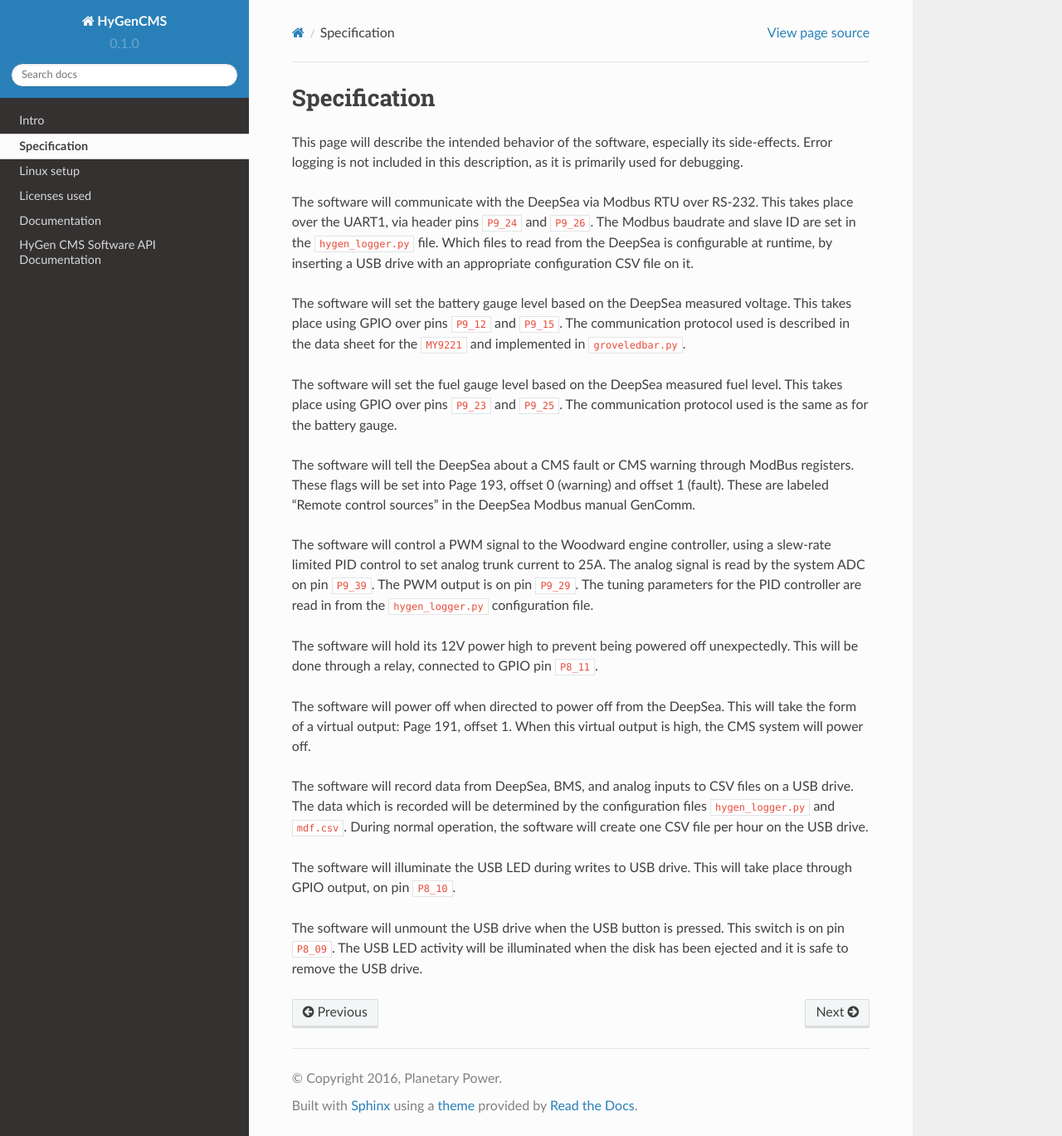
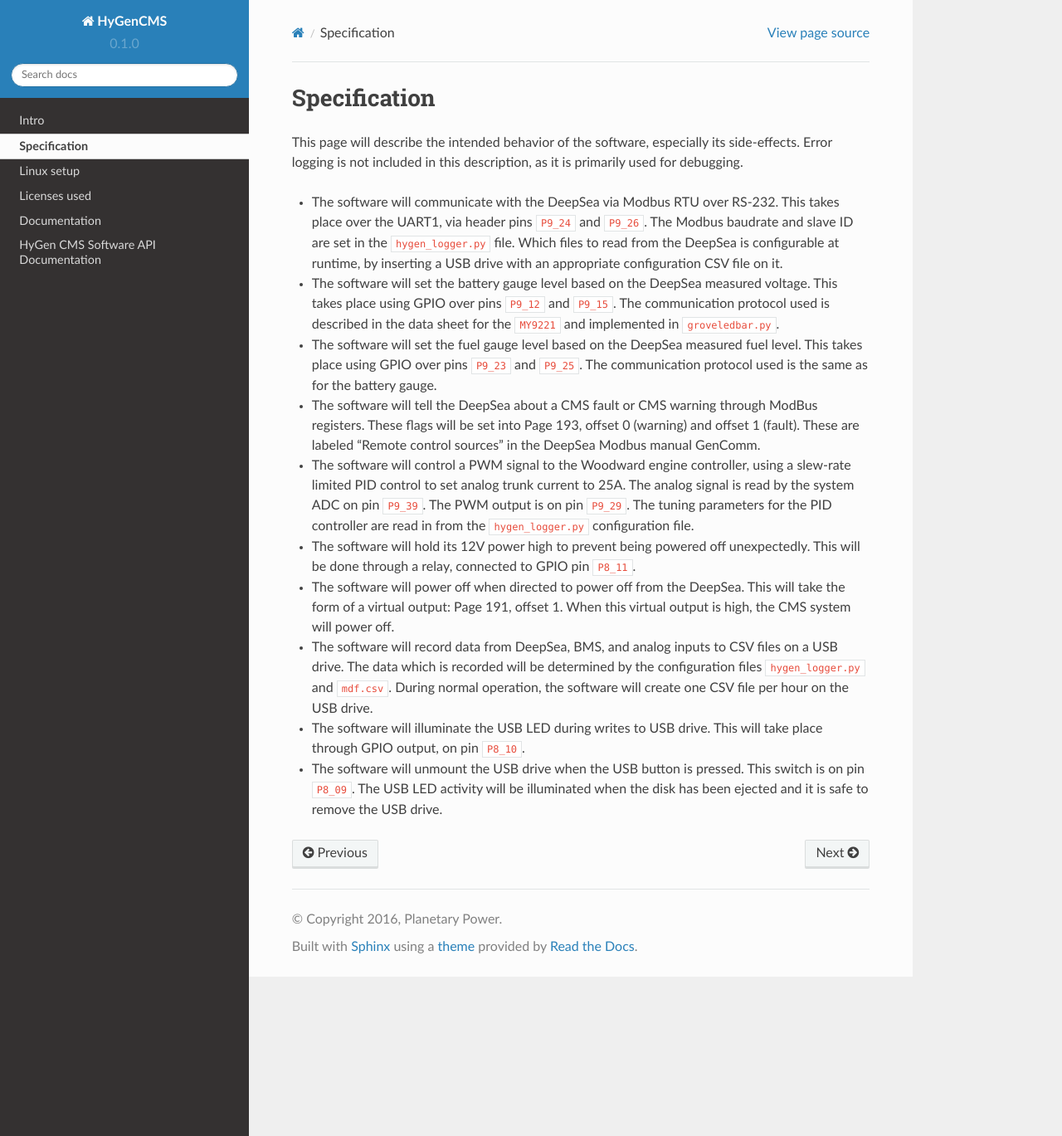
Before and after one commit to BillMarty/HyGenCMS, a Sphinx documentation site: the page built from docs/source/specification.txt, in a window 1280 px wide and 1369 px high. Shown: the whole window at 83% size. Built offline with Sphinx 7.4.7 and the Read the Docs theme 2.0.0, drawn with Linux system fonts in a browser that asks for light colours.

```diff
--- a/docs/source/specification.txt
+++ b/docs/source/specification.txt
@@ -8,53 +8,54 @@ This page will describe the intended behavior of the software,
 especially its side-effects. Error logging is not included in this
 description, as it is primarily used for debugging.
 
-The software will communicate with the DeepSea via Modbus RTU over
+* The software will communicate with the DeepSea via Modbus RTU over
   RS-232. This takes place over the UART1, via header pins ``P9_24``
   and ``P9_26``. The Modbus baudrate and slave ID are set in the
   ``hygen_logger.py`` file. Which files to read from the DeepSea is
   configurable at runtime, by inserting a USB drive with an appropriate
   configuration CSV file on it.
 
-The software will set the battery gauge level based on the DeepSea
+* The software will set the battery gauge level based on the DeepSea
   measured voltage. This takes place using GPIO over pins ``P9_12`` and
   ``P9_15``. The communication protocol used is described in the data
   sheet for the ``MY9221`` and implemented in ``groveledbar.py``.
 
-The software will set the fuel gauge level based on the DeepSea
+* The software will set the fuel gauge level based on the DeepSea
   measured fuel level. This takes place using GPIO over pins ``P9_23``
   and ``P9_25``. The communication protocol used is the same as for the
   battery gauge.
 
-The software will tell the DeepSea about a CMS fault or CMS warning
-through ModBus registers. These flags will be set into Page 193, offset
-0 (warning) and offset 1 (fault). These are labeled "Remote control
-sources" in the DeepSea Modbus manual GenComm.
+* The software will tell the DeepSea about a CMS fault or CMS warning
+  through ModBus registers. These flags will be set into Page 193,
+  offset 0 (warning) and offset 1 (fault). These are labeled "Remote
+  control sources" in the DeepSea Modbus manual GenComm.
 
-The software will control a PWM signal to the Woodward engine
-controller, using a slew-rate limited PID control to set analog trunk
-current to 25A. The analog signal is read by the system ADC on pin
-``P9_39``. The PWM output is on pin ``P9_29``. The tuning parameters
-for the PID controller are read in from the ``hygen_logger.py``
-configuration file.
+* The software will control a PWM signal to the Woodward engine
+  controller, using a slew-rate limited PID control to set analog
+  trunk current to 25A. The analog signal is read by the system ADC on
+  pin ``P9_39``. The PWM output is on pin ``P9_29``. The tuning
+  parameters for the PID controller are read in from the
+  ``hygen_logger.py`` configuration file.
 
-The software will hold its 12V power high to prevent being powered off
-unexpectedly. This will be done through a relay, connected to GPIO pin
-``P8_11``.
+* The software will hold its 12V power high to prevent being powered
+  off unexpectedly. This will be done through a relay, connected to
+  GPIO pin ``P8_11``.
 
-The software will power off when directed to power off from the
-DeepSea. This will take the form of a virtual output: Page 191, offset
-1. When this virtual output is high, the CMS system will power off.
+* The software will power off when directed to power off from the
+  DeepSea. This will take the form of a virtual output: Page 191,
+  offset 1. When this virtual output is high, the CMS system will
+  power off.
 
-The software will record data from DeepSea, BMS, and analog inputs to
-CSV files on a USB drive. The data which is recorded will be determined
-by the configuration files ``hygen_logger.py`` and ``mdf.csv``. During
-normal operation, the software will create one CSV file per hour on the
-USB drive.
+* The software will record data from DeepSea, BMS, and analog inputs to
+  CSV files on a USB drive. The data which is recorded will be
+  determined by the configuration files ``hygen_logger.py`` and
+  ``mdf.csv``. During normal operation, the software will create one
+  CSV file per hour on the USB drive.
 
-The software will illuminate the USB LED during writes to USB drive.
+* The software will illuminate the USB LED during writes to USB drive.
   This will take place through GPIO output, on pin ``P8_10``.
 
-The software will unmount the USB drive when the USB button is pressed.
-This switch is on pin ``P8_09``. The USB LED activity will be
-illuminated when the disk has been ejected and it is safe to remove the
-USB drive.
+* The software will unmount the USB drive when the USB button is
+  pressed. This switch is on pin ``P8_09``. The USB LED activity will
+  be illuminated when the disk has been ejected and it is safe to
+  remove the USB drive.
```
Lines whose indentation alone changed are shown as unchanged.
